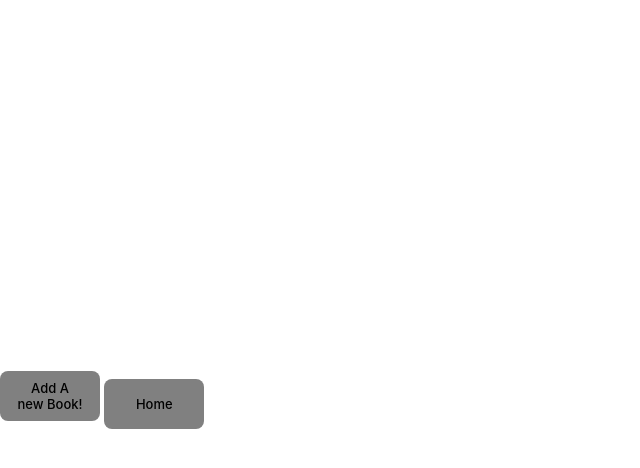
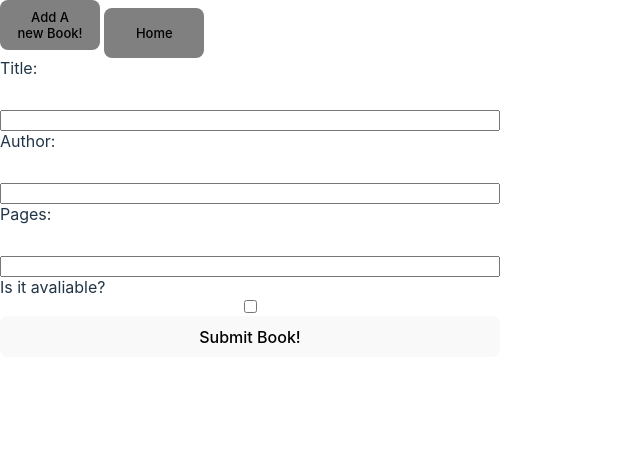
Before and after one commit to Aidannyboi/MernBooksPtTwo, a React (Vite) app in the folder client/: page /book/1/update in a window 1280 px wide. Shown: the top 468 px of the page, without its empty margins (0-640 px from the left). Built offline with nearby package versions, Linux system fonts and the light colour scheme; no server answers.

Commit message:
-Added Ability to update books.
-Fixed error where causing error in updated would
cause a crash.

-Fixed issue where user could add a book with less
than one page.

```diff
--- a/client/src/App.jsx
+++ b/client/src/App.jsx
@@ -3,6 +3,7 @@ import {BrowserRouter, Routes, Route, Link} from 'react-router-dom'
 import Home from './views/home'
 import ViewBook from './components/bookDetail'
 import BookForm from './views/bookForm'
+import BookUpdate from './components/bookUpdate'
 
 function App() {
 
@@ -16,6 +17,7 @@ function App() {
           <Route path='/' element={<Home/>}/>
           <Route path='/book/:id/details' element={<ViewBook/>}/>
           <Route path='/book/create' element={<BookForm/>}/>
+          <Route path='/book/:id/update' element={ <BookUpdate/>}/>
         </Routes>
       </BrowserRouter>
     </>
--- /dev/null
+++ b/client/src/components/bookUpdate.jsx
@@ -0,0 +1,129 @@
+import { useParams, useNavigate } from "react-router-dom"
+import axios from 'axios'
+import { useState, useEffect } from "react";
+
+const BookUpdate = () => {
+
+    const [Title, setTitle] = useState("");
+    const [titleError, setTitleError] = useState("");
+
+    const [Author, setAuthor] = useState("");
+    const [authorError, setAuthorError] = useState("");
+
+    const [Pages, setPages] = useState("");
+    const [pagesError, setPagesError] = useState("");
+
+    const [isAvaliable, setIsAvaliable] = useState(false);
+
+    const navigate = useNavigate();
+
+    const {id} = useParams();
+
+    useEffect(() => {
+        axios.get("http://localhost:9999/api/book/" + id)
+            .then(res => {
+                console.log(res.data);
+                setTitle(res.data.Title);
+                setAuthor(res.data.Author);
+                setPages(res.data.Pages);
+                setIsAvaliable(res.data.isAvaliable);
+            })
+            .catch(err => {
+                console.log(id)
+                console.log(err);
+            })
+    }, [id])
+
+    const handleTitle = (e) => {
+        setTitle(e.target.value)
+        if(e.target.value.length < 1) {
+
+            setTitleError("The book has to be called something!")
+
+        }else if (e.target.value.length < 2){
+            setTitleError("Title must be at least 2 characters long!")
+
+        }else if (e.target.value.length > 255){
+            setTitleError("The authors name must be less than 255 characters!")
+
+        } else{
+            setTitleError("")
+        }
+    }
+
+    const handleAuthor = (e) => {
+        setAuthor(e.target.value)
+        if(e.target.value.length < 1) {
+
+            setAuthorError("The books has to have an author!")
+
+        }else if (e.target.value.length < 2){
+
+            setAuthorError("The authors name must have at least 5 characters!")
+
+        }else if (e.target.value.length > 255){
+
+            setAuthorError( "The authors name must be less than 255 characters!")
+
+        } else{
+            setAuthorError("")
+        }
+    }
+
+    const handlePages = (e) => {
+        setPages(e.target.value)
+        if(e.target.value <= 0) {
+
+            setPagesError("A book obviously has to have pages!")
+
+        }else{
+            setPagesError("")
+        }
+    }
+    const handleAvaliable = (e) => {
+        console.log(e.target.checked)
+        setIsAvaliable(e.target.checked)
+    }
+
+    const SubmitHandler = (e) =>{
+        e.preventDefault();
+        axios.put('http://localhost:9999/api/book/' + id, {
+            Title,
+            Author,
+            Pages,
+            isAvaliable
+        })
+        .then(res => {
+            console.log(res);
+            console.log(res.data);
+            navigate("/")
+        })
+    }
+    return (
+        <div className="formSpacing">
+            <form onSubmit={SubmitHandler} className="formDetail">
+
+                <label>Title:</label>
+                <p>{titleError}</p>
+                <input type="text" onChange={handleTitle} value={Title}/>
+
+                <label>Author:</label>
+                <p>{authorError}</p>
+                <input type="text" onChange={handleAuthor} value={Author}/>
+
+                <label>Pages:</label>
+                <p>{pagesError}</p>
+                <input type="number" onChange={handlePages} value={Pages}/>
+
+                <label>Is it avaliable?</label>
+                <input type="checkbox" onChange={handleAvaliable} value={isAvaliable}/>
+
+                <button> Submit Book!</button>
+
+            </form>
+        </div>
+    )
+
+}
+
+export default BookUpdate
--- a/client/src/views/home.jsx
+++ b/client/src/views/home.jsx
@@ -29,6 +29,7 @@ const Home = () => {
                             <a href={'/book/'+ book._id +'/details'}>
                                 <button className="view"> View Book! </button>
                             </a>
+                            <Link to={'/book/'+ book._id + '/update'}> <button className="view">Update Book!</button></Link>
                         </div>
                     </div>
 
```
Also changed, not shown: 2 other files (tests, documents, lock files or other folders).
